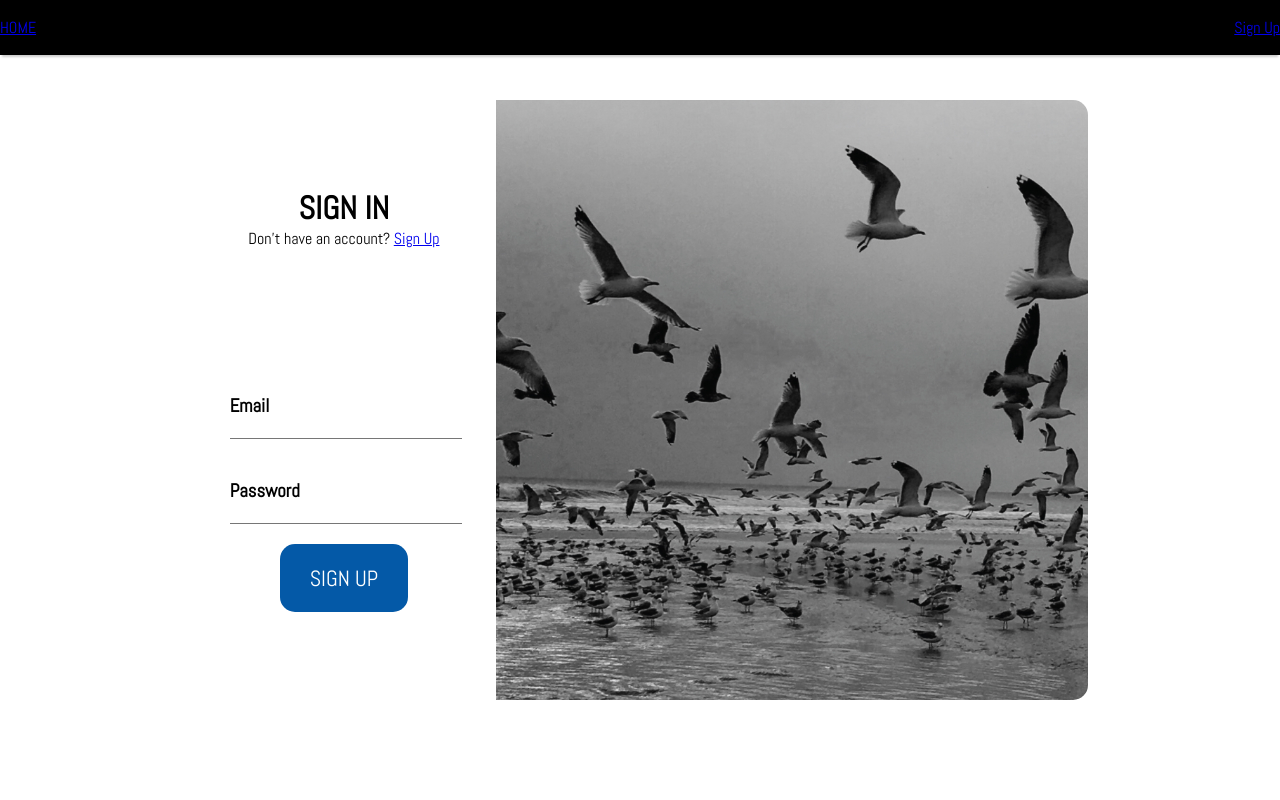
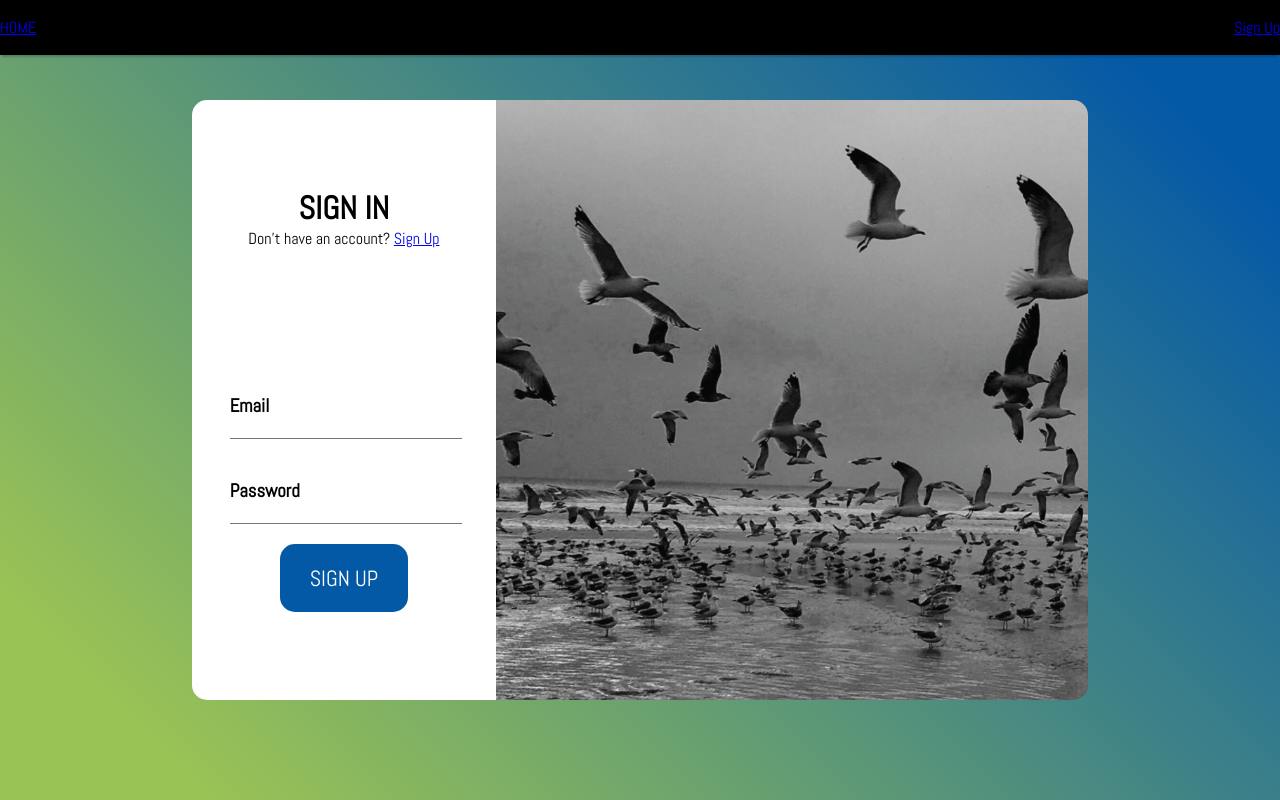
Before and after one commit to aupadhyay123/Encrypted_Patient_Platform, a Next.js app in the folder frontend/: page /login in a window 1280 px wide. Built offline with nearby package versions, Linux system fonts and the light colour scheme.

Commit message:
edits to layout css

```diff
--- a/frontend/components/Layout.module.css
+++ b/frontend/components/Layout.module.css
@@ -1,4 +1,5 @@
 .container {
   width: 100vw;
-  height: 100vh;
+  min-height: 100vh;
+  background-image: linear-gradient(45deg, #9AC355 10%, #0459A7 90%);
 }
--- a/frontend/pages/index.js
+++ b/frontend/pages/index.js
@@ -15,7 +15,7 @@ export default function Landing() {
           <title>VAUNECT</title>
           <link rel="icon" href="/favicon.ico" />
         </Head>
-        <Navbar/>
+        <Navbar />
         <Modal page='index'/>
       </Layout>
     </div>
```
Also changed, not shown: 1 other file (tests, documents, lock files or other folders).
